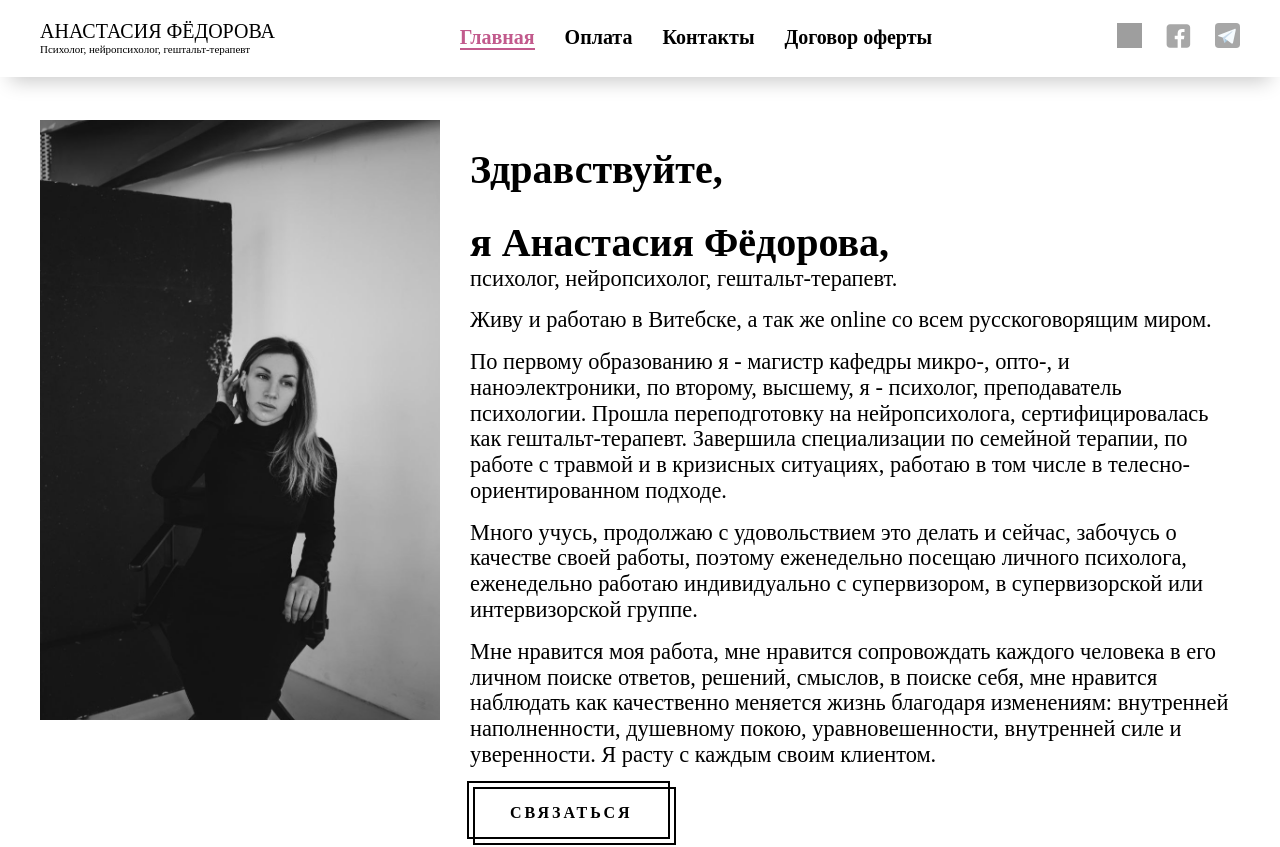
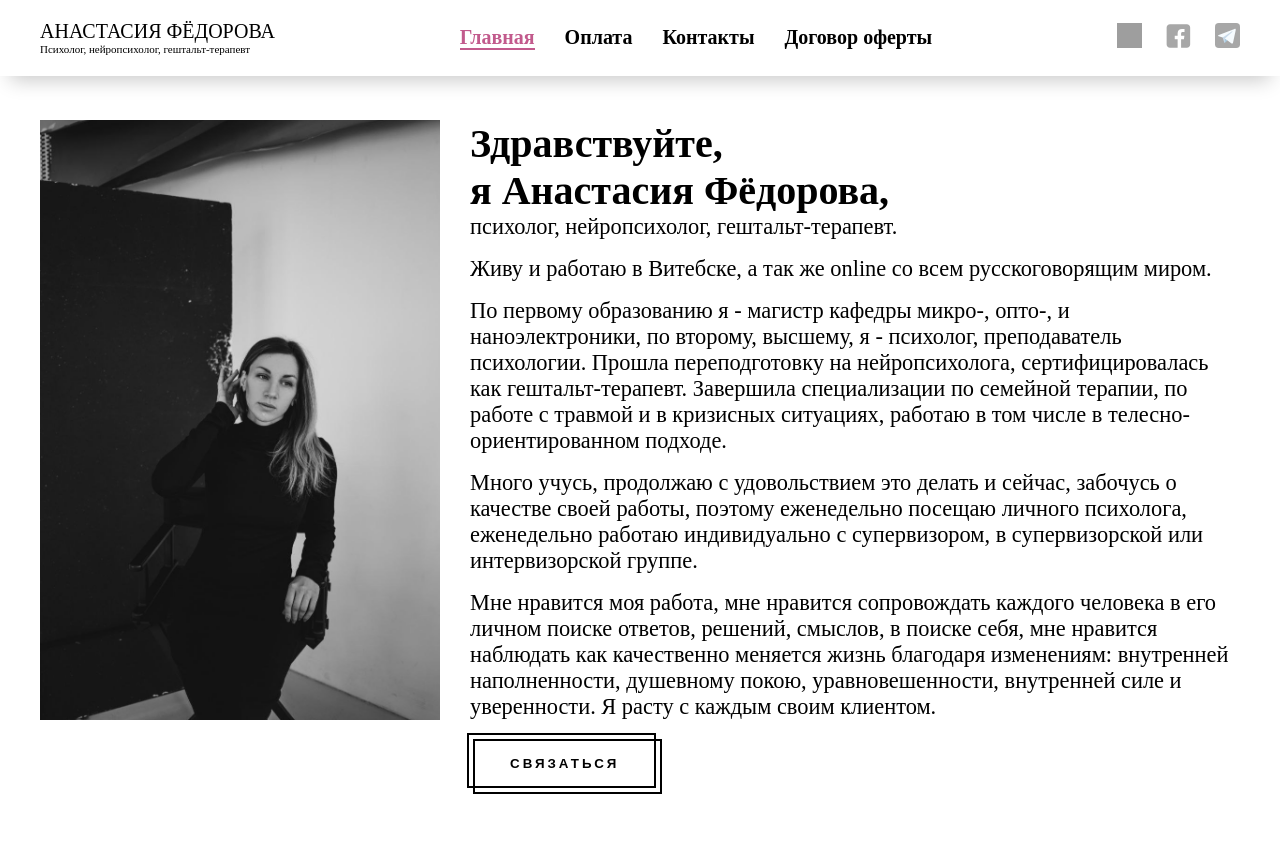
Before and after one commit to qusewen/psycholog, a React (Create React App) app: page / in a window 1280 px wide. Shown: the top 847 px of the page. Built offline with nearby package versions, Linux system fonts and the light colour scheme; grey boxes are pictures that could not be loaded; a web font is replaced by a local one.

Commit message:
feat: add validate

```diff
--- a/public/index.html
+++ b/public/index.html
@@ -3,6 +3,7 @@
   <head>
     <meta charset="utf-8" />
     <meta name="viewport" content="width=device-width, initial-scale=1" />
+    <meta name="format-detection" content="telephone=no">
     <title>Психолог</title>
   </head>
   <body>
--- a/src/component/Popap/Popap.tsx
+++ b/src/component/Popap/Popap.tsx
@@ -22,9 +22,9 @@ export default function Popap() {
   const [resStatus, setResStatus] = useState<number>();
   const [errorStatus, setErrorStatus] = useState<boolean>(false);
   const [loading, setLoading] = useState(false);
-  const [nameValue, setNameValue] = useState('')
-  const [phoneValue, setPhoneValue] =useState('')
-  const [comentValue, setComentValue] =useState('')
+  const [nameValue, setNameValue] = useState("");
+  const [phoneValue, setPhoneValue] = useState("");
+  const [comentValue, setComentValue] = useState("");
   function modalStateClose() {
     dispatch({ type: "closeModal" });
   }
@@ -95,17 +95,22 @@ export default function Popap() {
               name='name'
               value={toSend.name}
               onChange={handleChange}
-              onInput={(e: React.ChangeEvent<HTMLInputElement>) => setNameValue(e.target.value)}
+              onInput={(e: React.ChangeEvent<HTMLInputElement>) =>
+                setNameValue(e.target.value)
+              }
             />
             <input
               {...register("phone")}
+              pattern="^[-/d]/d*$"
               className='input popap_input'
               type='text'
               placeholder='Номер телефона для связи'
               name='phone'
               value={toSend.phone}
               onChange={handleChange}
-              onInput={(e: React.ChangeEvent<HTMLInputElement>)=>setPhoneValue(e.target.value)}
+              onInput={(e: React.ChangeEvent<HTMLInputElement>) =>
+                setPhoneValue(e.target.value)
+              }
             />{" "}
             <input
               {...register("comment")}
@@ -115,9 +120,19 @@ export default function Popap() {
               name='comment'
               value={toSend.comment}
               onChange={handleChange}
-              onInput={(e: React.ChangeEvent<HTMLInputElement>)=>setComentValue(e.target.value)}
+              onInput={(e: React.ChangeEvent<HTMLInputElement>) =>
+                setComentValue(e.target.value)
+              }
             />
-            <button disabled={nameValue === '' || phoneValue === '' || comentValue === ''? true : false} className='button' type='submit'>
+            <button
+              disabled={
+                nameValue === "" || phoneValue === "" || comentValue === ""
+                  ? true
+                  : false
+              }
+              className='button'
+              type='submit'
+            >
               Записаться
             </button>
           </form>
--- a/src/index.scss
+++ b/src/index.scss
@@ -3,9 +3,13 @@
     margin: 0;
     padding: 0;
     box-sizing: border-box;
+
 }
 a{
     text-decoration: none;
+    color: black;
+}
+button{
     color: black;
 }
 
@@ -31,183 +35,3 @@ margin: 0 auto;
 input::placeholder{
 text-transform: uppercase;
 }
-
-html {
-    line-height: 1.15;
-    -webkit-text-size-adjust: 100%;
-  }
-
-  body {
-    margin: 0;
-  }
-
-  main {
-    display: block;
-  }
-
-  h1 {
-    font-size: 2em;
-    margin: 0.67em 0;
-  }
-
-  hr {
-    box-sizing: content-box;
-    height: 0;
-    overflow: visible;
-  }
-
-  pre {
-    font-family: monospace, monospace;
-    font-size: 1em;
-  }
-
-  a {
-    background-color: transparent;
-  }
-
-  abbr[title] {
-    border-bottom: none;
-    text-decoration: underline;
-    text-decoration: underline dotted;
-  }
-
-  b,
-  strong {
-    font-weight: bolder;
-  }
-
-  code,
-  kbd,
-  samp {
-    font-family: monospace, monospace;
-    font-size: 1em;
-  }
-
-  small {
-    font-size: 80%;
-  }
-
-  sub,
-  sup {
-    font-size: 75%;
-    line-height: 0;
-    position: relative;
-    vertical-align: baseline;
-  }
-
-  sub {
-    bottom: -0.25em;
-  }
-
-  sup {
-    top: -0.5em;
-  }
-
-  img {
-    border-style: none;
-  }
-
-  button,
-  input,
-  optgroup,
-  select,
-  textarea {
-    font-family: inherit;
-    font-size: 100%;
-    line-height: 1.15;
-    margin: 0;
-  }
-
-  button,
-  input {
-    overflow: visible;
-  }
-
-  button,
-  select {
-    text-transform: none;
-  }
-
-  button,
-  [type="button"],
-  [type="reset"],
-  [type="submit"] {
-    -webkit-appearance: button;
-  }
-
-  button::-moz-focus-inner,
-  [type="button"]::-moz-focus-inner,
-  [type="reset"]::-moz-focus-inner,
-  [type="submit"]::-moz-focus-inner {
-    border-style: none;
-    padding: 0;
-  }
-
-  button:-moz-focusring,
-  [type="button"]:-moz-focusring,
-  [type="reset"]:-moz-focusring,
-  [type="submit"]:-moz-focusring {
-    outline: 1px dotted ButtonText;
-  }
-
-  fieldset {
-    padding: 0.35em 0.75em 0.625em;
-  }
-
-  legend {
-    box-sizing: border-box;
-    color: inherit;
-    display: table;
-    max-width: 100%;
-    padding: 0;
-    white-space: normal;
-  }
-
-  progress {
-    vertical-align: baseline;
-  }
-
-  textarea {
-    overflow: auto;
-  }
-
-  [type="checkbox"],
-  [type="radio"] {
-    box-sizing: border-box;
-    padding: 0;
-  }
-
-  [type="number"]::-webkit-inner-spin-button,
-  [type="number"]::-webkit-outer-spin-button {
-    height: auto;
-  }
-
-  [type="search"] {
-    -webkit-appearance: textfield;
-    outline-offset: -2px;
-  }
-
-  [type="search"]::-webkit-search-decoration {
-    -webkit-appearance: none;
-  }
-
-  ::-webkit-file-upload-button {
-    -webkit-appearance: button;
-    font: inherit;
-  }
-
-  details {
-    display: block;
-  }
-
-  summary {
-    display: list-item;
-  }
-
-  template {
-    display: none;
-  }
-
-  [hidden] {
-    display: none;
-  }
```
